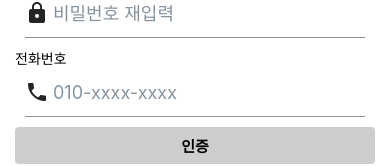
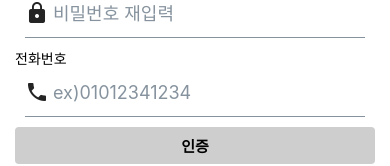
Before and after one commit to CSID-DGU/2022-2-CECD1-Woa-5, a React Native app in the folder Client/: screen /Signup in a window 390 px wide. Shown: the part 308-474 px from the top of the page. Built offline with nearby package versions, Linux system fonts and the light colour scheme.

Commit message:
[FIX] 전화번호 placeholder '-'삭제

```diff
--- a/Client/components/SignUpScreen.js
+++ b/Client/components/SignUpScreen.js
@@ -47,17 +47,6 @@ function SignUpScreen() {
     }catch(error){
       Alert.alert('에러', '회원가입 과정에서 문제가 발생했습니다.');
     }
-
-    // // 서버 응답에 따른 처리
-    // if (response.ok) {
-    //   alert('회원가입이 완료되었습니다.');
-    // } else {
-    //   alert(`회원가입 실패: ${data.message}`);
-    // }
-    // } catch (error) {
-    //     console.error(error);
-    //     alert('회원가입 중 에러가 발생했습니다.');
-    // }
   };
 
   const handleSendAuthCode = () =>{
@@ -99,7 +88,7 @@ function SignUpScreen() {
       />
       <Text>전화번호</Text>
       <Input
-        placeholder="010-xxxx-xxxx"
+        placeholder="ex)01012341234"
         leftIcon={{ type: 'material', name: 'phone' }}
         onChangeText={setPhoneNumber}
         value={phone_number}
```
